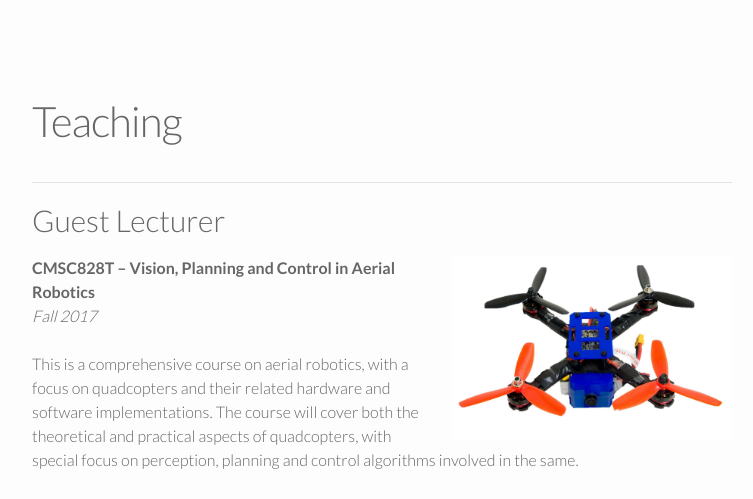
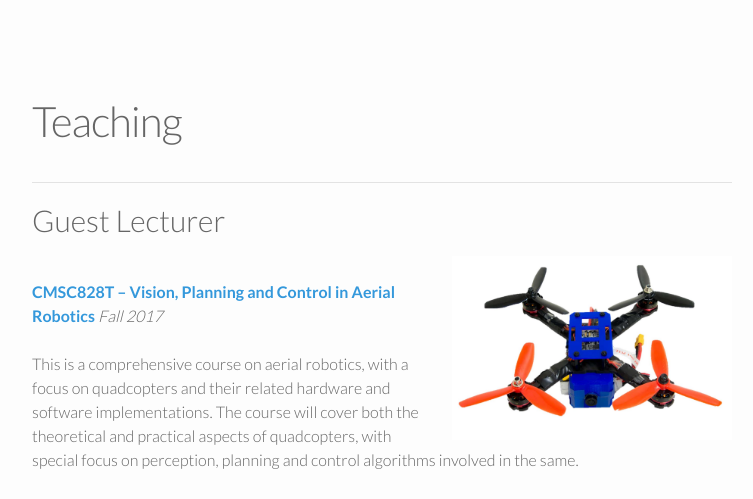
Before and after one commit to NitinJSanket/nitinjsanket.github.io.bak, a Jekyll site: the page built from teaching.md, in a window 1280 px wide. Shown: the part 100-599 px from the top of the page, without its empty margins (258-1011 px from the left). Built offline with Jekyll 4.4.1, drawn with Linux system fonts in a browser that asks for light colours; grey boxes are pictures that could not be loaded.

Commit message:
Added CMSC828T

```diff
--- a/teaching.md
+++ b/teaching.md
@@ -19,7 +19,14 @@ order: 3
         <img class="right" style="width: 40%; padding-left: 1em" src="{{course.img}}">
         {% endif %}
 
-        <b>{{ course.code }} &ndash; {{ course.title }}</b><br/>
+        {% if course.page %}
+            <br/>
+            <a href="{{ course.page }}"><b>{{ course.code }} &ndash; {{ course.title }}</b></a>
+        {% else %}
+            <b>{{ course.code }} &ndash; {{ course.title }}</b><br/>
+        {% endif %}
+
+
         <i>{{ course.terms }}</i><br/><br/>
 
         {{ course.description }}<br/><br/>
@@ -28,11 +35,6 @@ order: 3
         <i>{{ course.note }}</i><br/>
         {% endif %}
 
-        {% if course.page %}
-         <a href="{{ course.page }}"><i class="fa fa-globe"></i>&nbsp;Course Page</a>&nbsp;<br/>
-        {% endif %}
-
-
     {% endfor %}
     </div><br/><hr/>
 {% endfor %}
```
